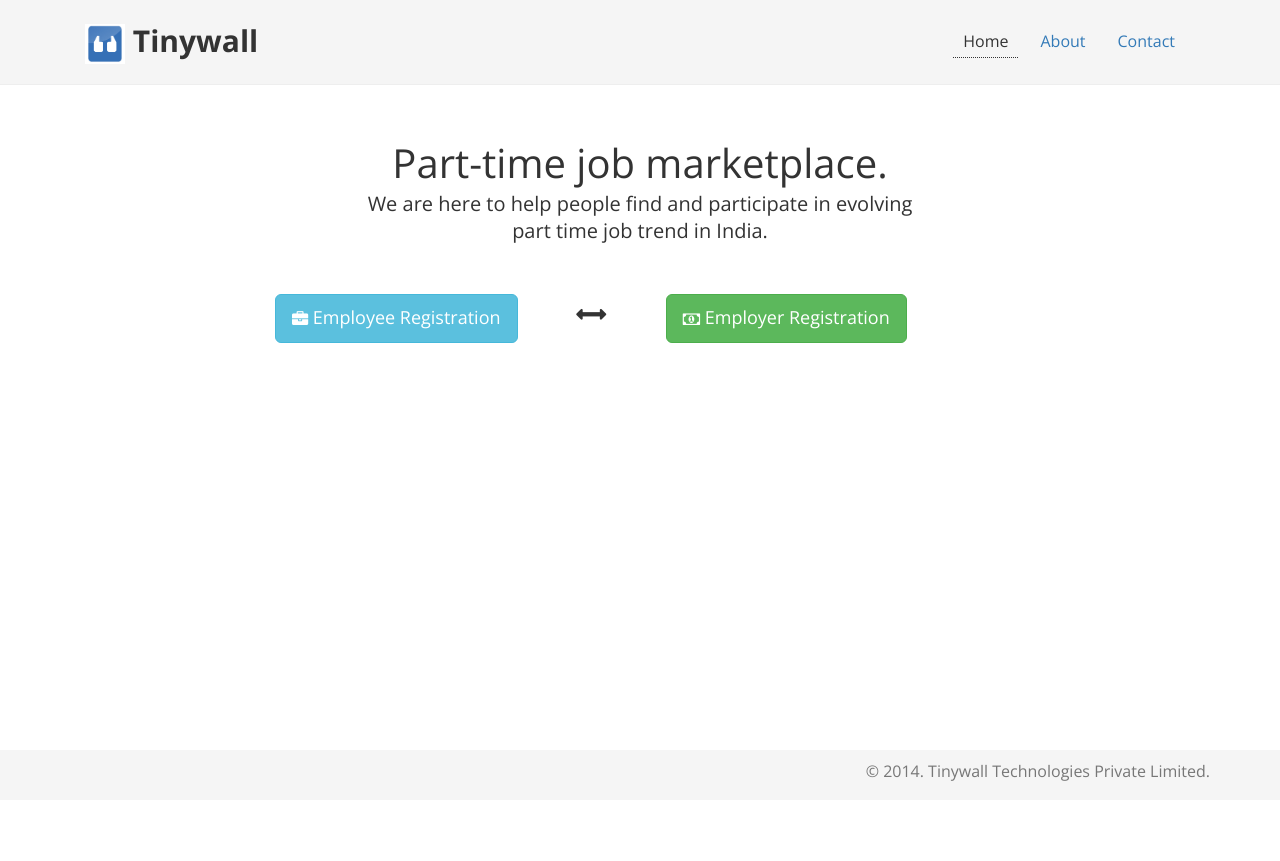
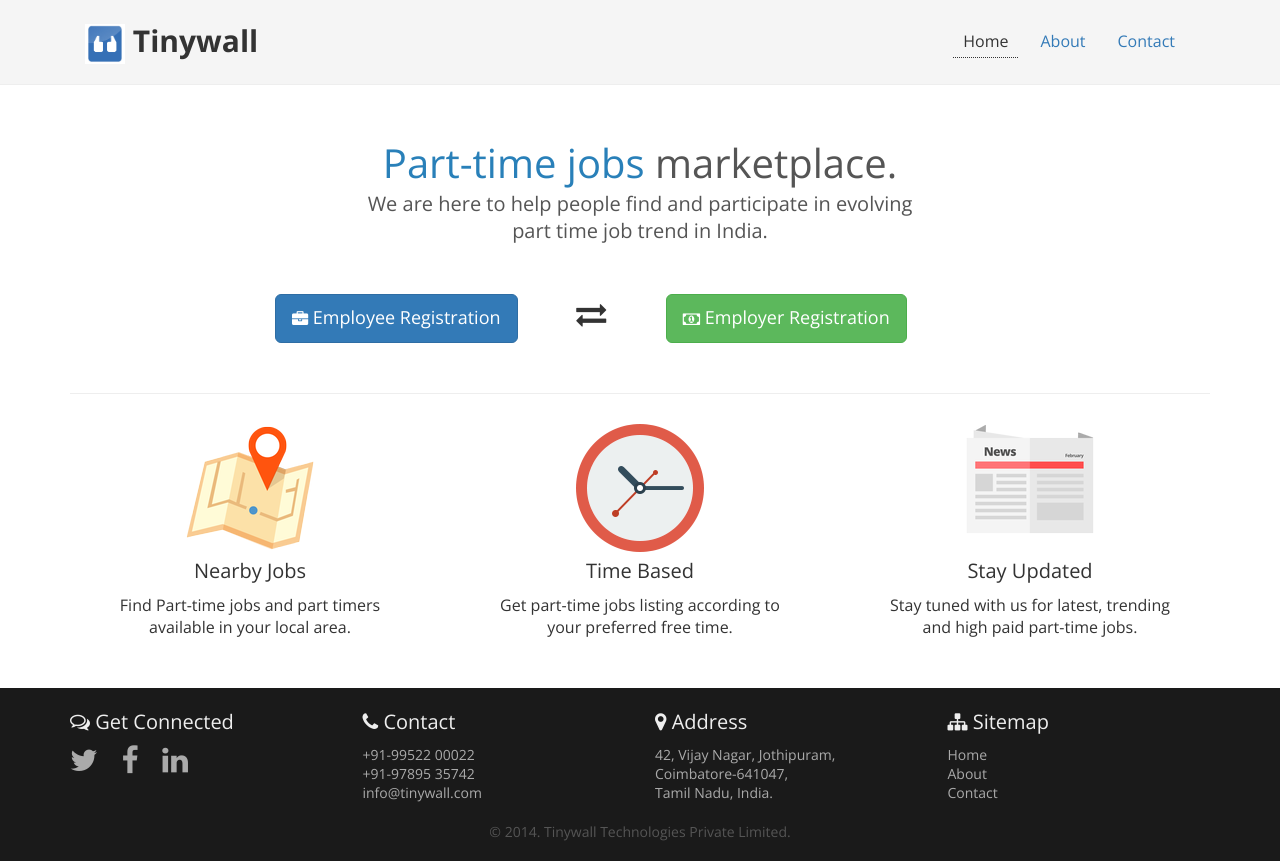
Before and after one commit to tinywall/tinywall.com, a plain HTML site: page index.html in a window 1280 px wide. Before the commit the page ends 800 px from the top, so only its background shows below. Drawn offline with nearby package versions, Linux system fonts and the light colour scheme.

Commit message:
Content improvements V0.2.1

```diff
--- a/css/style.css
+++ b/css/style.css
@@ -43,9 +43,10 @@ body{
 	text-align: center;
 	margin-top: 50px;
 	margin-bottom: 50px;
+	color: #555;
 }
 .tw-actions{
-	margin-bottom: 70px;
+	margin-bottom: 50px;
 	text-align: center;
 }
 .tw-actions .fa{
@@ -82,6 +83,7 @@ body{
 }
 .tw-section{
 text-align: center;margin-bottom: 50px;
+padding:0px 30px;
 }
 .tw-section-title{
 font-size: 20px;margin-bottom: 10px;
@@ -102,17 +104,40 @@ html {
 }
 body {
   /* Margin bottom by footer height */
-  margin-bottom: 60px;
+  /*margin-bottom: 60px;*/
+  /*background-color: #1A1A1A;*/
+}
+.tw-container{
+	background-color: #FFF;
 }
 #footer {
-  position: absolute;
-  bottom: 0;
+  /*position: absolute;
+  bottom: 0;*/
   width: 100%;
   /* Set the fixed height of the footer here */
-  height: 50px;
-  background-color: #f5f5f5;
-  padding-top: 10px;
-
+  /*height: 50px;*/
+  /*background-color:#f5f5f5; */
+  background-color: #1A1A1A;color: #aaa;font-size: 14px;
+}
+#fixed-footer{
+	position: absolute;
+ 	bottom: 0;
+  	width: 100%;
+  	/* Set the fixed height of the footer here */
+  	height: 40px;
+  	background-color:#f5f5f5;
+}
+.footer-bar-col{
+	margin-top: 20px;
+}
+#footer a{
+	color: #aaa;
+}
+#footer a:hover{
+	color: #fff;
+}
+.footer-social i.fa{
+	font-size: 30px;margin-right: 20px;
 }
 /* -------------------------------/Sticky footer styles------------------- */
 .tw-main-content,.tw-sidebar,.tw-contacts{
@@ -129,7 +154,7 @@ body {
 	color: #555;
 }
 .contact-data{
-	margin-top: 30px;
+	margin-top: 15px;
 }
 .contact-info h5{
 	font-weight: bold;margin-bottom: 10px;
@@ -149,6 +174,28 @@ body {
 .tw-sidebar-widget-title{
 	font-weight: bold;margin-bottom: 5px;
 }
+.tw-footer-copyright{
+	margin-top: 10px;
+	margin-bottom: 10px;
+	color: #999;
+	font-size: 14px;
+}
+.tw-footer-copyright-black{
+	text-align: center;
+	margin-top: 20px;
+	margin-bottom: 20px;
+	color: #555;
+}
+.footer-sub-title{
+	font-size: 20px;margin-bottom: 10px;
+	color: #eee;
+}
+.tw-sections{
+	margin-top: 30px;
+}
+.tw-header-highlight{
+	color: #2980b9;
+}
 /**********************media queries************************/
 @media (max-width: 768px) {
 	.tw-logo-col{
--- a/index.html
+++ b/index.html
@@ -28,11 +28,12 @@
 	        </div>
       	</div>
 	    <hr/>
-	    <div class="container tw-container">
+	    <div class='tw-container'>
+	    <div class="container">
 
 	      <div class="row tw-header">
 
-	        <h1 class="tw-header-title col-md-12">Part-time job marketplace.</h1>
+	        <h1 class="tw-header-title col-md-12"><span class='tw-header-highlight'>Part-time jobs</span> marketplace.</h1>
 	        <div class="tw-header-desc col-md-6 col-md-offset-3">
 	        	We are here to help people find and participate in evolving part time job trend in India.
 	        </div>
@@ -40,10 +41,10 @@
 	      <div class="row tw-actions">
 	      	<div class='col-md-2'></div>
 	      	<div class='col-md-3 tw-action'>
-      			<a href="employee.html" class='btn btn-info btn-lg'><i class='fa fa-briefcase'></i> Employee Registration</a>
+      			<a href="employee.html" class='btn btn-primary btn-lg'><i class='fa fa-briefcase'></i> Employee Registration</a>
       		</div>
       		<div class='col-md-1'>
-      			<div class='visible-md visible-lg visible-xl'><i class='fa fa-arrows-h'></i></div>
+      			<div class='visible-md visible-lg visible-xl'><i class='fa fa-exchange'></i></div>
       			<div class='hidden-md hidden-lg hidden-xl'><i class='fa fa-arrows-v'></i></div>
       		</div>
       		<div class='col-md-3 tw-action'>
@@ -51,33 +52,74 @@
       		</div>
       		<div class='col-md-3'></div>
           </div>
-	      <!-- <div class="row tw-sections">
-	      	<div class='col-md-4 tw-section'>
-	      		<div class='tw-section-icon'><i class='fa fa-briefcase'></i></div>
-	      		<div class='tw-section-title'>Simple design</div>
+          <div class='clearfix'></div><hr/>
+	      <div class="row tw-sections">
+	      	<div class='col-md-4'>
+	      		<div class='tw-section nowell'>
+	      		<div class='tw-section-icon'><img src="images/feature-location.png" /></div>
+	      		<div class='tw-section-title'>Nearby Jobs</div>
 				<div class='tw-section-desc'>
-					We designed and developed simple wordpress theme with useful theme options panel. We leave light styles for more easy and comfortable customizations.
+					Find Part-time jobs and part timers available in your local area.
+				</div>
 				</div>
 	      	</div>
-	      	<div class='col-md-4 tw-section'>
-	      		<div class='tw-section-icon'><i class='fa fa-briefcase'></i></div>
-	      		<div class='tw-section-title'>Simple design</div>
+	      	<div class='col-md-4'>
+	      		<div class='tw-section nowell'>
+	      		<div class='tw-section-icon'><img src="images/feature-time.png" /></div>
+	      		<div class='tw-section-title'>Time Based</div>
 				<div class='tw-section-desc'>
-					We designed and developed simple wordpress theme with useful theme options panel. We leave light styles for more easy and comfortable customizations.
+					Get part-time jobs listing according to your preferred free time.
+				</div>
 				</div>
 	      	</div>
-	      	<div class='col-md-4 tw-section'>
-	      		<div class='tw-section-icon'><i class='fa fa-briefcase'></i></div>
-	      		<div class='tw-section-title'>Simple design</div>
+	      	<div class='col-md-4'>
+	      		<div class='tw-section nowell'>
+	      		<div class='tw-section-icon'><img src="images/feature-updates.png" /></div>
+	      		<div class='tw-section-title'>Stay Updated</div>
 				<div class='tw-section-desc'>
-					We designed and developed simple wordpress theme with useful theme options panel. We leave light styles for more easy and comfortable customizations.
+					Stay tuned with us for latest, trending and high paid part-time jobs.
+				</div>
 				</div>
 	      	</div>
-	      </div> -->
+	      </div>
+	    </div>
 	    </div><!-- /.container -->
 	    <div id="footer">
 	      <div class="container">
-	        <p class="text-muted pull-right tw-footer-copyright">&copy; 2014. Tinywall Technologies Private Limited.</p>
+	      	<div class='row footer-bar'>
+	      		<div class='col-md-3 footer-bar-col'>
+	      			<h3 class='footer-sub-title'><i class="fa fa-comments-o"></i> Get Connected</h3>
+	      			<div class='footer-social'>
+	      				<a href="https://www.twitter.com/thetinywall" target="_blank"><i class='fa fa-twitter'></i></a>
+	      				<a href="https://www.facebook.com/tinywall" target="_blank"><i class='fa fa-facebook'></i></a>
+	      				<a href="http://www.linkedin.com/company/tinywall" target="_blank"><i class='fa fa-linkedin'></i></a>
+	      			</div>
+	      		</div>
+	      		<div class='col-md-3 footer-bar-col'>
+	      			<h3 class='footer-sub-title'><i class='fa fa-phone'></i> Contact</h3>
+	      			+91-99522 00022<br />
+	      			+91-97895 35742<br />
+	      			info@tinywall.com
+	      		</div>
+	      		<div class='col-md-3 footer-bar-col'>
+	      			<h3 class='footer-sub-title'><i class='fa fa-map-marker'></i> Address</h3>
+	      			42, Vijay Nagar, Jothipuram, <br />
+	      			Coimbatore-641047,<br /> Tamil Nadu, India.
+	      		</div>
+	      		<div class='col-md-3 footer-bar-col'>
+	      			<h3 class='footer-sub-title'><i class="fa fa-sitemap"></i> Sitemap</h3>
+	      			 <ul class="">
+			          	<li><a href="about.html">Home</a></li>
+			          	<li><a href="about.html">About</a></li>
+			          	<li><a href="contact.html">Contact</a></li>
+			        </ul>
+	      		</div>
+	      	</div>
+	      	<div class='row'>
+	      		<div class='col-md-12'>
+	      			<p class="text-muted tw-footer-copyright-black">&copy; 2014. Tinywall Technologies Private Limited.</p>
+	      		</div>
+	      	</div>
 	      </div>
 	    </div>
 	</body>
```
Also changed, not shown: about.html (+4 -2 lines), contact.html (+4 -2 lines), employee.html (+4 -2 lines), employer.html (+4 -2 lines), images/feature-location.png (added), images/feature-time.png (added), images/feature-updates.png (added).
